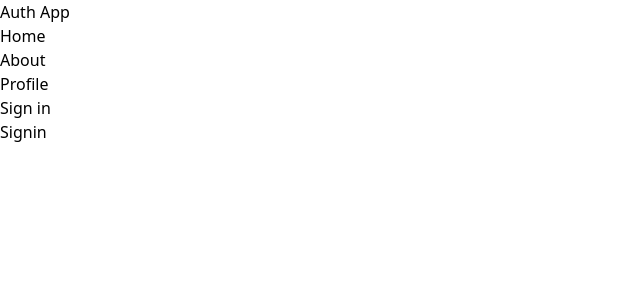
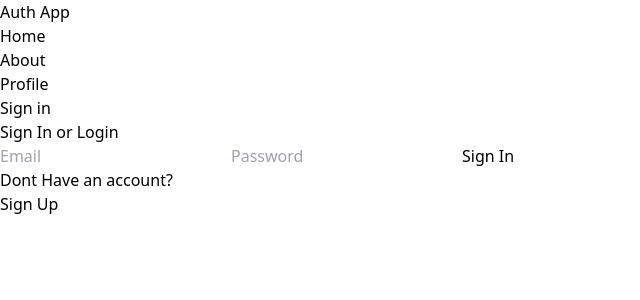
Before and after one commit to Dhusnic/MERN, a React (Vite) app in the folder client/: page /signin in a window 1280 px wide. Shown: the top 300 px of the page, without its empty margins (0-640 px from the left). Built offline with nearby package versions, Linux system fonts and the light colour scheme.

Commit message:
complete sign in page functionality

```diff
--- a/client/src/pages/Signin.jsx
+++ b/client/src/pages/Signin.jsx
@@ -1,11 +1,56 @@
-import React from 'react'
+import React, { useState } from 'react'
 import Header from '../components/Header'
+import { Link, Navigate, useNavigate } from 'react-router-dom'
+export default function Signin() {
+  const [formData,setFormData]=useState({});
+  const [error, seterror] = useState(false);
+  const [loading, setloading] = useState(false);
+  const navigate=useNavigate();
+  const handleChange=(e)=>{
+    setFormData({...formData,[e.target.id]:e.target.value});
+  }
+  const handleSubmit=async(e)=>{
+    e.preventDefault();
+    setloading(true);
+    const res=await fetch('/api/auth/signin',{
+      method:'POST',
+      headers:{
+        'Content-Type':'application/json',
+      },
+      body:JSON.stringify(formData),
+    });
+    const data=await res.json();
+    console.log(data);
+    setloading(false);
+    if (data.success===false) {
+      seterror(true);
+      return;
+    }
+    navigate('/');
 
-export default function Signin() {
+  };
+  console.log(formData);
   return (
     <>
+
     <Header />
-    <div>Signin</div>
+    <div className='p-3 max-w-lg mx-auto'>
+      <h1 className='text-3xl text-center font-semibold my-7'>Sign In or Login</h1>
+      <form onSubmit={handleSubmit} className='flex flex-col gap-4'>
+        {/* <input type="text" placeholder='Username' id='username' className='bg-slate-100 p-3 rounded-lg' onChange={handleChange}/> */}
+        <input type="email" placeholder='Email' id='email' className='bg-slate-100 p-3 rounded-lg' onChange={handleChange}/>
+        <input type="password" placeholder='Password' id='password' className='bg-slate-100 p-3 rounded-lg' onChange={handleChange}/>
+        <button disabled={loading}className='bg-slate-700 text-white p-3 rounded-lg uppercase hover:opacity-95 disabled:opacity-80' >{loading ?'loading':'Sign In'}</button>
+      </form>
+      <div className='flex gap-2'>
+        <p>Dont Have an account?</p>
+        <Link to={"/signup"}>
+          <span className='text-blue-500'>Sign Up</span>
+        </Link>
+      </div>
+      <p className='text-red-700 mt-5'>{error && 'Something Went Wrong'}</p>
+    </div>
     </>
+
   )
 }
--- a/client/src/pages/Signup.jsx
+++ b/client/src/pages/Signup.jsx
@@ -1,10 +1,11 @@
 import React, { useState } from 'react'
 import Header from '../components/Header'
-import { Link } from 'react-router-dom'
+import { Link, useNavigate } from 'react-router-dom'
 export default function Signup() {
   const [formData,setFormData]=useState({});
   const [error, seterror] = useState(false);
   const [loading, setloading] = useState(false);
+  const navigate = useNavigate();
   const handleChange=(e)=>{
     setFormData({...formData,[e.target.id]:e.target.value});
   }
@@ -25,6 +26,7 @@
       seterror(true);
       return;
     }
+    navigate("/signin");
 
 
   };
```
